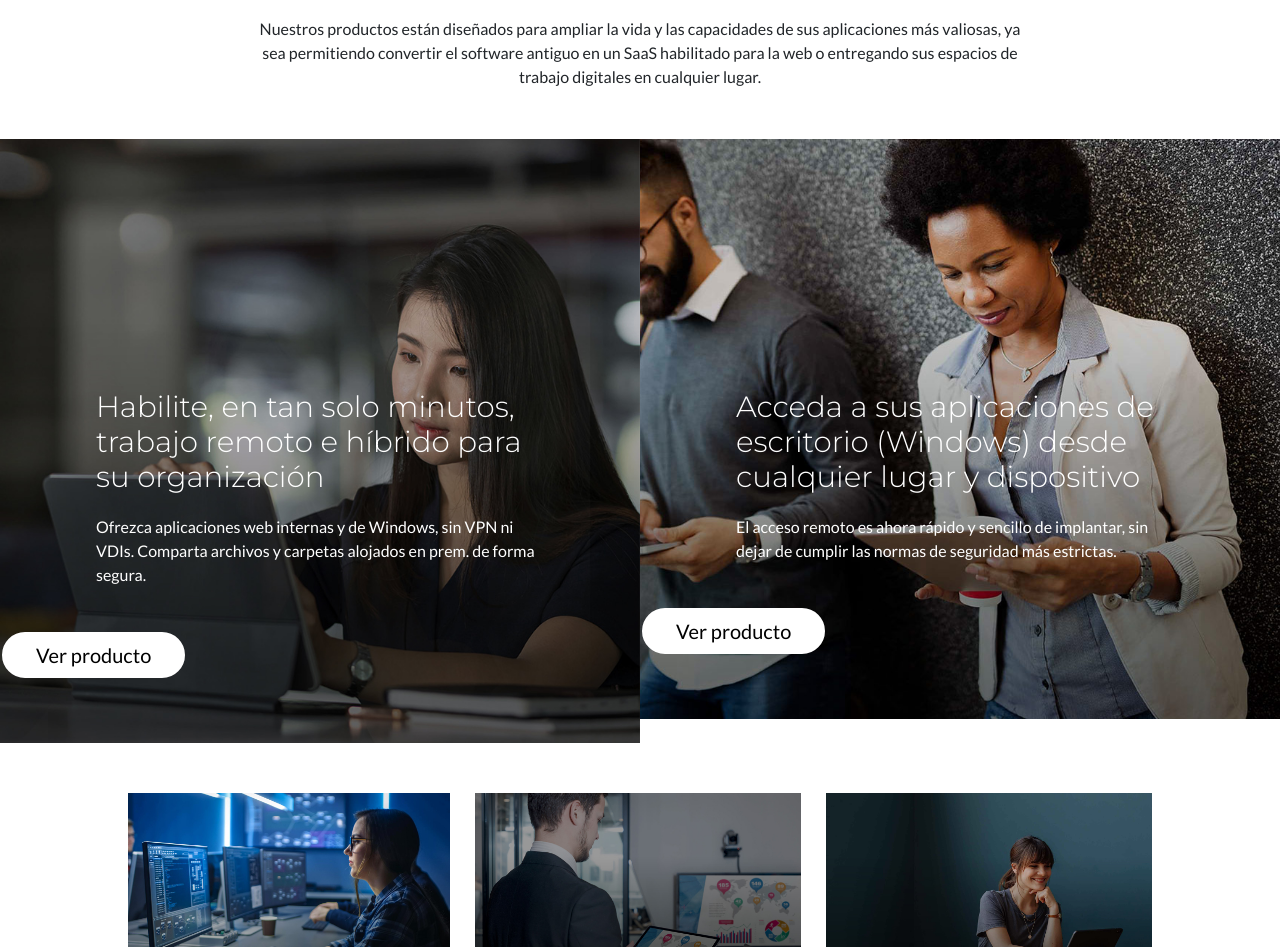
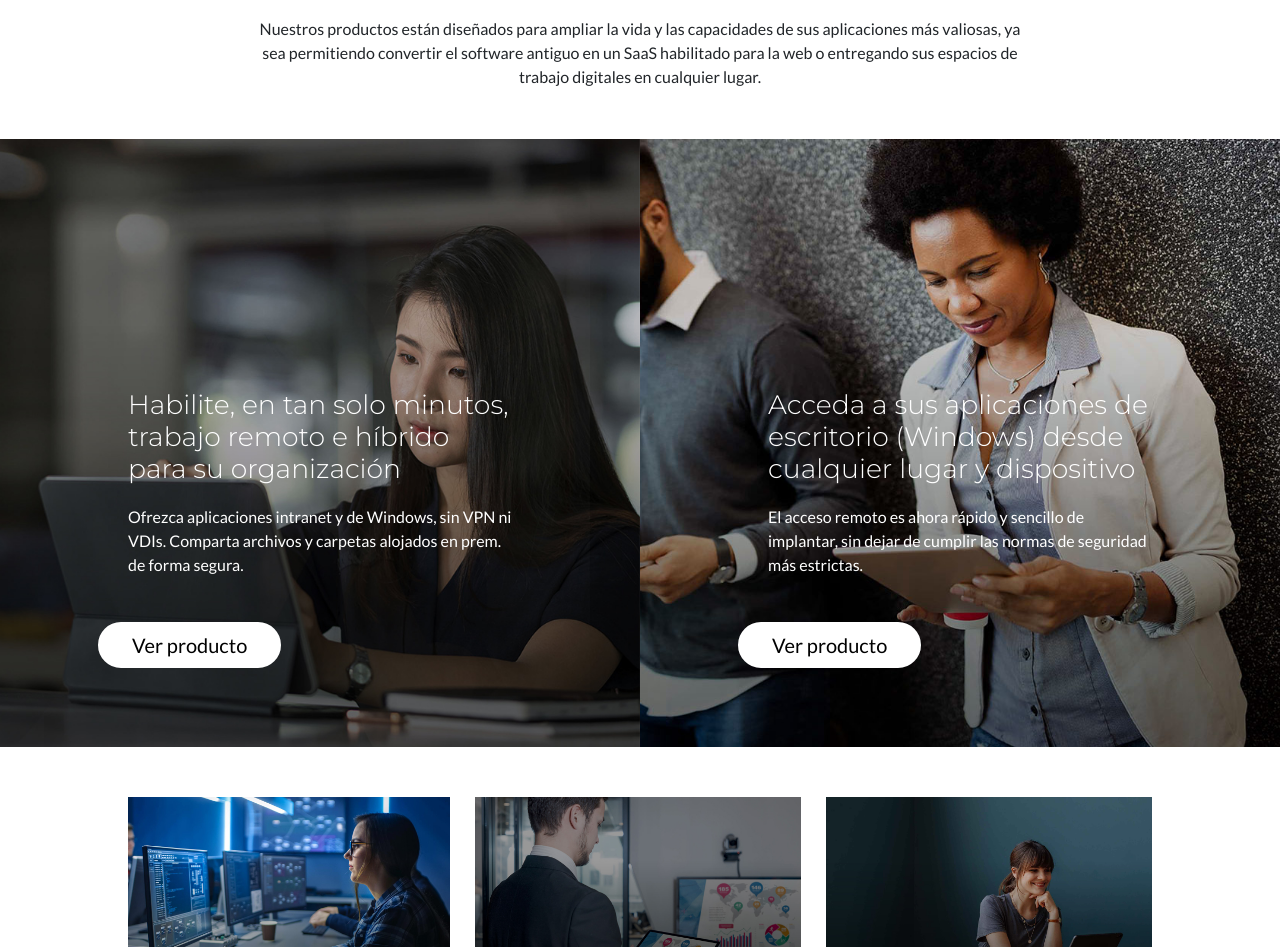
Before and after one commit to NicolasCeraso/coderhouse-final-project, a plain HTML site: page index.html in a window 1280 px wide. Shown: the part 1000-1947 px from the top of the page. Drawn offline with nearby package versions, Linux system fonts and the light colour scheme.

Commit message:
Ajuste de html INDEX - Sección Productos

```diff
--- a/index.html
+++ b/index.html
@@ -109,9 +109,9 @@
                                 <div class="text-inside">
                                     <h2 class="title-inside">Habilite, en tan solo minutos, trabajo remoto e híbrido para su organización</h2>
                                     <br>
-                                    <p>Ofrezca aplicaciones web internas y de Windows, sin VPN ni VDIs. Comparta archivos y carpetas alojados en prem. de forma segura.</p>
+                                    <p>Ofrezca aplicaciones intranet y de Windows, sin VPN ni VDIs. Comparta archivos y carpetas alojados en prem. de forma segura.</p>
                                 </div>
-                                <div data-aos="flip-down" class="left-button">
+                                <div data-aos="flip-down" class="index-left-button">
                                     <a class="button-container white-button" href="productos.html">Ver producto</a>
                                 </div>
                             </div>
@@ -123,7 +123,7 @@
                                     <br>
                                     <p>El acceso remoto es ahora rápido y sencillo de implantar, sin dejar de cumplir las normas de seguridad más estrictas.</p>
                                 </div>
-                                <div data-aos="flip-down" class="left-button">
+                                <div data-aos="flip-down" class="index-left-button">
                                     <a class="button-container white-button" href="productos.html">Ver producto</a>
                                 </div>
                             </div>
--- a/style.css
+++ b/style.css
@@ -191,23 +191,27 @@ p {
 	background-position: right center;
     width: 100%;
     max-height: auto;
-    background-attachment: local;
     color: #ffffff;
 }
 
 .text-inside{
     padding-top: 250px;
     padding-bottom: 20px;
-    margin-left: 15%;
-    margin-right: 15%;
+    margin-left: 20%;
+    margin-right: 20%;
 }
 
 .title-inside {
-    font-size: 22pt;
+    font-size: 20pt;
 }
 
 .left-button {
     padding-bottom: 50px;
+}
+
+.index-left-button {
+    padding-left: 15%;
+    padding-bottom: 10%;
 }
 
 /* botón azul */
@@ -285,7 +289,6 @@ p {
 .index-about-us-img-item {
     grid-column-start: 1;
     grid-column-end: 4;
-
 }
 
 .index-about-us-section-title {
@@ -520,6 +523,12 @@ p {
 }
 
 /* NOSOTROS SECCION INICIO */
+
+.about-us-img-item {
+    grid-column-start: 1;
+    grid-column-end: 4;
+}
+
 /* NOSOTROS SECCION TRABAJO CONJUNTO */
 /* CLIENTES SECCION INICIO */
 /* CONTACTO SECCION DATOS */
@@ -934,6 +943,11 @@ p {
         justify-content: center;
     }
 
+    .index-left-button {
+        padding-left: 0%;
+        display: flex;
+        justify-content: center;
+    }
 /*  TABLET - INDEX SECCION PRODUCTOS */
 
 /* TABLET - grilla primaria */
@@ -1146,5 +1160,4 @@ p {
     color: #ffffff;
     }
 
-
 }
```
Lines whose indentation alone changed are shown as unchanged.
